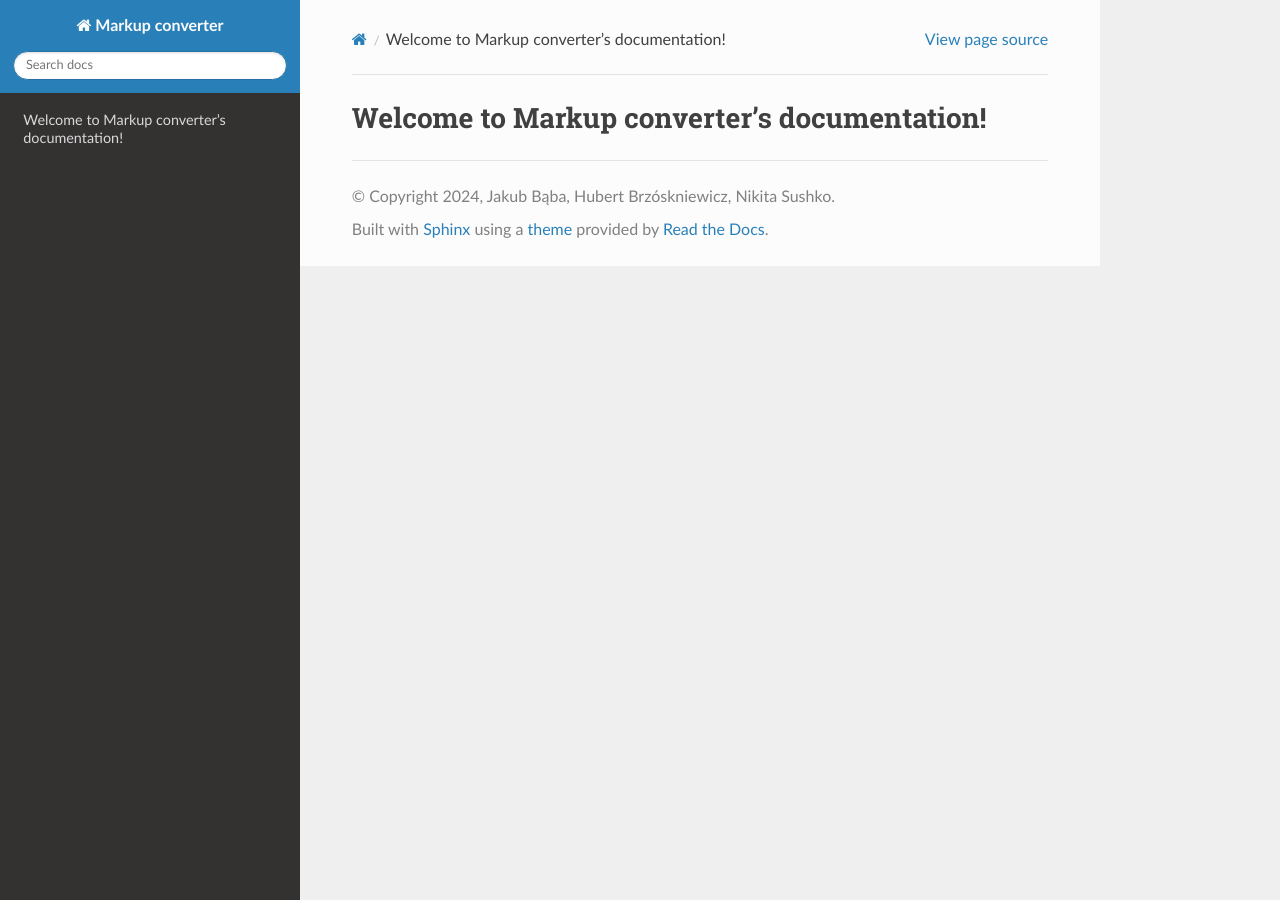
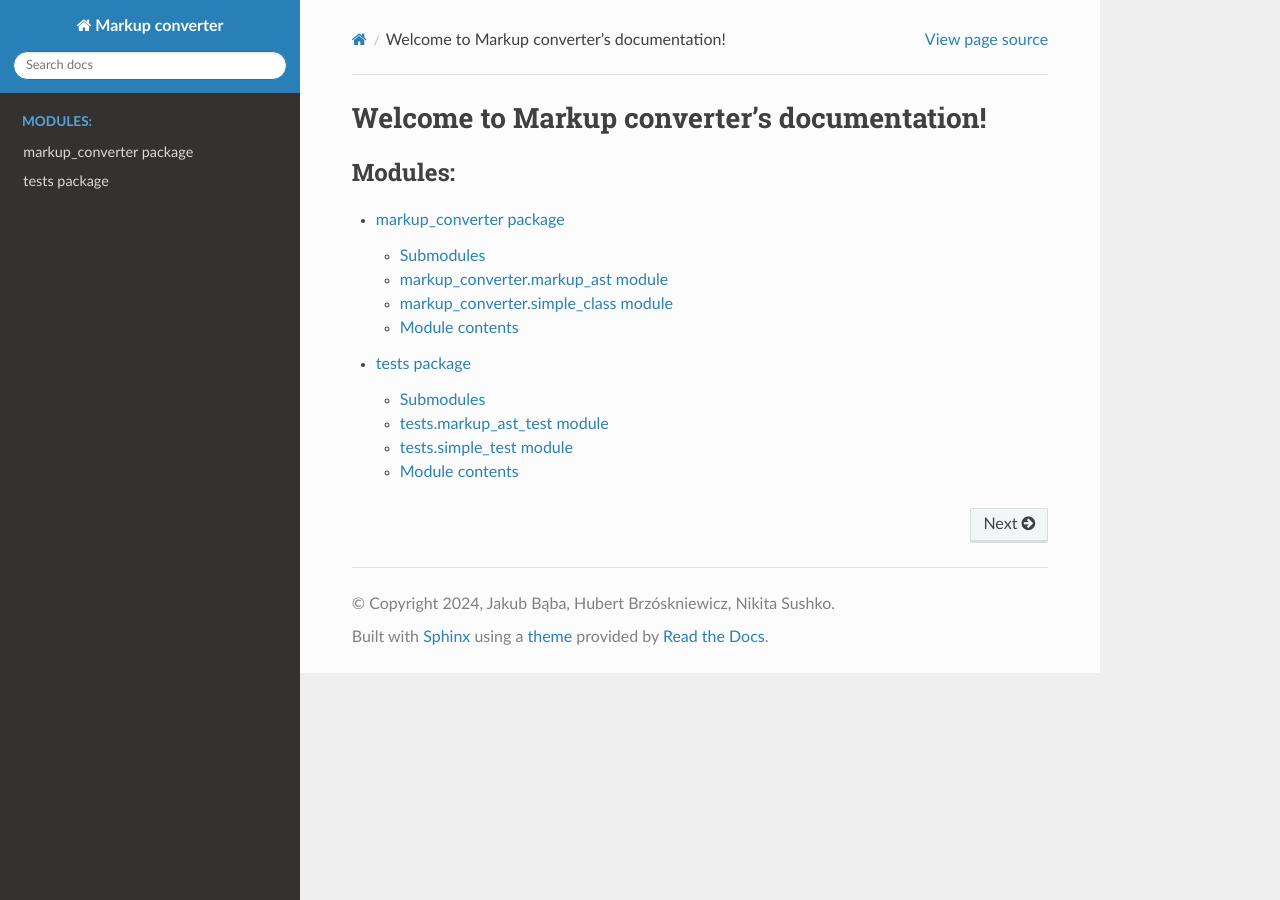
Before and after one commit to b0mbix/markupit, a Sphinx documentation site: the page built from docs/source/index.rst, in a window 1280 px wide. Built offline with Sphinx 7.4.7 and the Read the Docs theme 2.0.0, drawn with Linux system fonts in a browser that asks for light colours.

Commit message:
added sphinx usage instructions and sample of autogenerated docs

```diff
--- a/docs/source/conf.py
+++ b/docs/source/conf.py
@@ -5,6 +5,10 @@
 
 # -- Project information -----------------------------------------------------
 # https://www.sphinx-doc.org/en/master/usage/configuration.html#project-information
+
+import os
+import sys
+sys.path.insert(0, os.path.abspath(".."))
 
 project = 'Markup converter'
 copyright = '2024, Jakub Bąba, Hubert Brzóskniewicz, Nikita Sushko'
@@ -14,7 +18,7 @@
 # -- General configuration ---------------------------------------------------
 # https://www.sphinx-doc.org/en/master/usage/configuration.html#general-configuration
 
-extensions = []
+extensions = ["sphinx.ext.todo", "sphinx.ext.viewcode", "sphinx.ext.autodoc"]
 
 templates_path = ['_templates']
 exclude_patterns = []
--- a/docs/source/index.rst
+++ b/docs/source/index.rst
@@ -6,4 +6,6 @@
 
 .. toctree::
    :maxdepth: 2
-   :caption: Contents:
+   :caption: Modules:
+
+   modules
--- /dev/null
+++ b/docs/source/markup_converter.rst
@@ -0,0 +1,29 @@
+markup\_converter package
+=========================
+
+Submodules
+----------
+
+markup\_converter.markup\_ast module
+------------------------------------
+
+.. automodule:: markup_converter.markup_ast
+   :members:
+   :undoc-members:
+   :show-inheritance:
+
+markup\_converter.simple\_class module
+--------------------------------------
+
+.. automodule:: markup_converter.simple_class
+   :members:
+   :undoc-members:
+   :show-inheritance:
+
+Module contents
+---------------
+
+.. automodule:: markup_converter
+   :members:
+   :undoc-members:
+   :show-inheritance:
--- /dev/null
+++ b/docs/source/modules.rst
@@ -0,0 +1,6 @@
+
+.. toctree::
+   :maxdepth: 4
+
+   markup_converter
+   tests
--- /dev/null
+++ b/docs/source/tests.rst
@@ -0,0 +1,29 @@
+tests package
+=============
+
+Submodules
+----------
+
+tests.markup\_ast\_test module
+------------------------------
+
+.. automodule:: tests.markup_ast_test
+   :members:
+   :undoc-members:
+   :show-inheritance:
+
+tests.simple\_test module
+-------------------------
+
+.. automodule:: tests.simple_test
+   :members:
+   :undoc-members:
+   :show-inheritance:
+
+Module contents
+---------------
+
+.. automodule:: tests
+   :members:
+   :undoc-members:
+   :show-inheritance:
```
Also changed, not shown: docs/sphinx_usage.md (added, +27 -0 lines).
